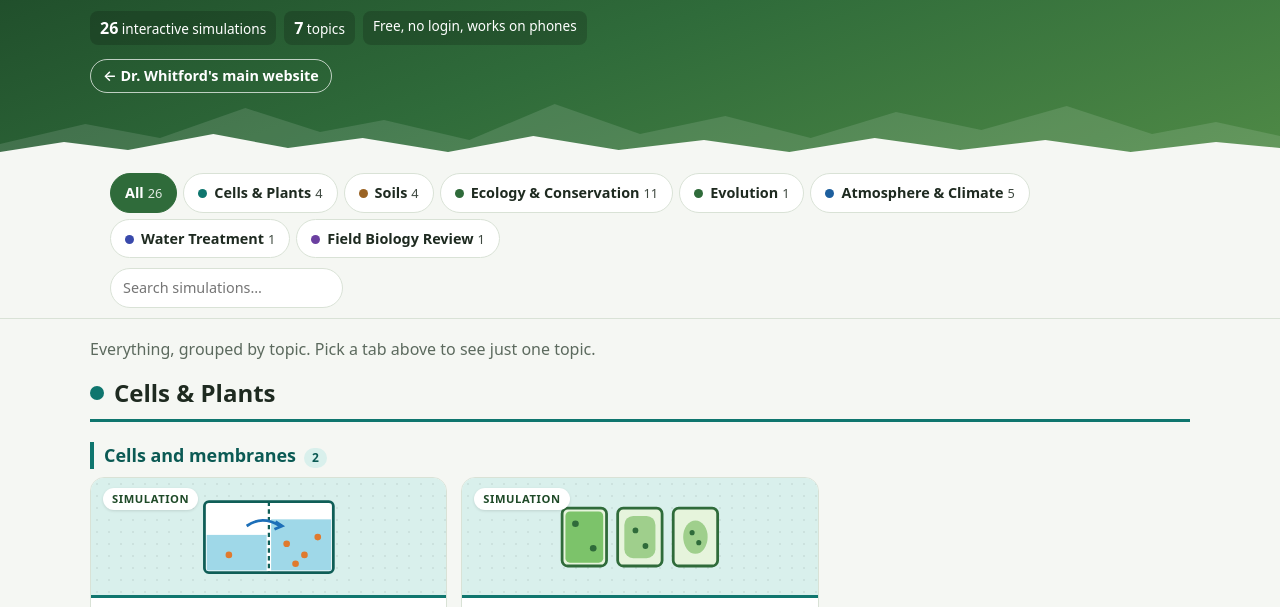
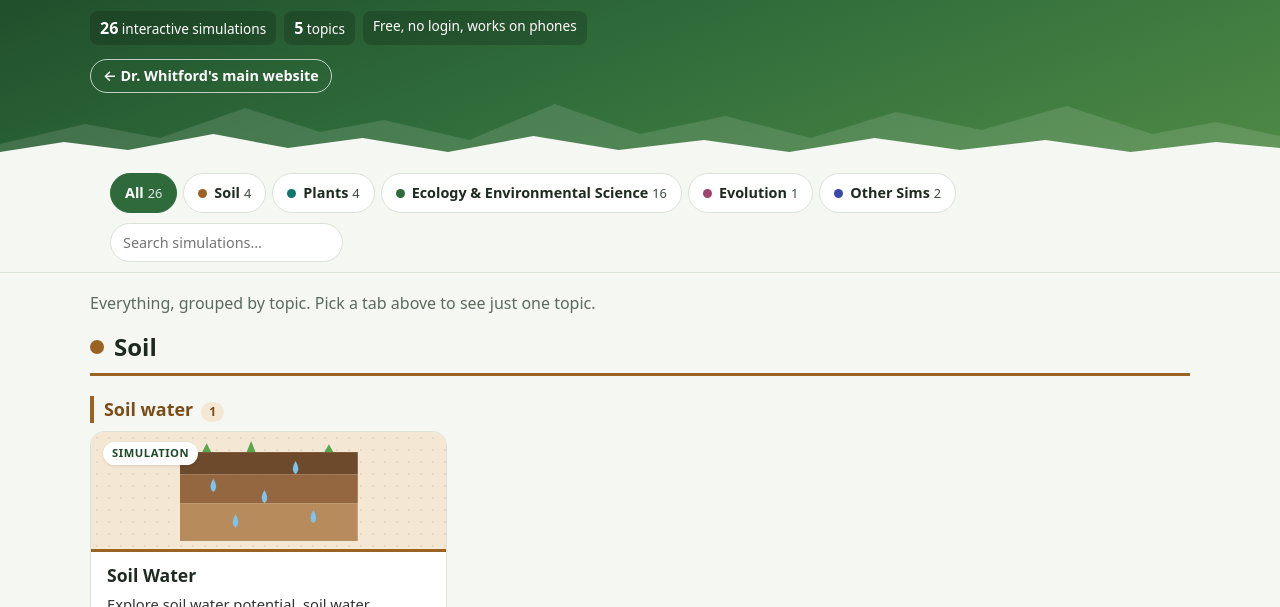
Before and after one commit to malachi-whitford/class-sims, a plain HTML site: page index.html in a window 1280 px wide. Shown: the part 176-783 px from the top of the page. Drawn offline with Linux system fonts and the light colour scheme.

Commit message:
Reorganize home page tabs: Soil, Plants, Ecology & Environmental Science, Evolution, Other Sims (#40)
Atmosphere sims move into Ecology & Environmental Science; water treatment and
field biology review move into Other Sims. Old #links redirect to the new tabs.


Claude-Session: https://claude.ai/code/session_01X3v8s4M4pDdqukg5QbnsqF

Co-authored-by: Claude Opus 5.5 <noreply@anthropic.com>

```diff
--- a/catalog.js
+++ b/catalog.js
@@ -29,52 +29,46 @@
    ===================================================================== */
 
 const TOPICS = [
-  { id: "cells", label: "Cells & Plants",
-    blurb: "How water moves into and out of cells, and how plants capture carbon and move water.",
-    sections: [
-      { id: "membranes", label: "Cells and membranes" },
-      { id: "plants",    label: "Plant physiology" } ] },
-  { id: "soils", label: "Soils",
+  { id: "soils", label: "Soil",
     blurb: "How soils hold water and nutrients.",
     sections: [
       { id: "water",     label: "Soil water" },
       { id: "chemistry", label: "Soil chemistry" } ] },
-  { id: "ecology", label: "Ecology & Conservation",
-    blurb: "From single populations to whole ecosystems, and how science informs conservation.",
+  { id: "plants", label: "Plants",
+    blurb: "How water moves into and out of plant cells, and how plants capture carbon and move water.",
+    sections: [
+      { id: "membranes",  label: "Cells and membranes" },
+      { id: "physiology", label: "Plant physiology" } ] },
+  { id: "ecology", label: "Ecology & Environmental Science",
+    blurb: "From single populations to whole ecosystems, the atmosphere and climate, and how science informs conservation.",
     sections: [
       { id: "populations",  label: "Populations",                blurb: "How populations grow, and how we count and project them." },
       { id: "interactions", label: "Species interactions",       blurb: "Predators, prey, competitors, and contests." },
       { id: "ecosystems",   label: "Communities and ecosystems", blurb: "Diversity, energy flow, and change over time." },
-      { id: "conservation", label: "Conservation and environmental policy", blurb: "Laws, shared resources, and managing land." } ] },
+      { id: "conservation", label: "Conservation and environmental policy", blurb: "Laws, shared resources, and managing land." },
+      { id: "climate",      label: "Greenhouse effect and climate" },
+      { id: "ozone",        label: "The ozone layer" },
+      { id: "air",          label: "Air quality" },
+      { id: "circulation",  label: "Global winds and climate zones" } ] },
   { id: "evolution", label: "Evolution",
     blurb: "How species are related, and how scientists draw, read, and name the tree of life.",
     sections: [
       { id: "phylogeny", label: "Reading phylogenies" } ] },
-  { id: "atmosphere", label: "Atmosphere & Climate",
-    blurb: "How gases in the air interact with light and weather: the greenhouse effect, the ozone layer, air quality, and global winds.",
+  { id: "other", label: "Other Sims",
+    blurb: "Water treatment and field biology review.",
     sections: [
-      { id: "climate", label: "Greenhouse effect and climate" },
-      { id: "ozone",   label: "The ozone layer" },
-      { id: "air",     label: "Air quality" },
-      { id: "circulation", label: "Global winds and climate zones" } ] },
-  { id: "water", label: "Water Treatment",
-    blurb: "How drinking water is made clean and safe, step by step through a treatment plant.",
-    sections: [
-      { id: "coag", label: "Coagulation, flocculation, and settling" } ] },
-  { id: "fieldbio", label: "Field Biology Review",
-    blurb: "Species ID practice for BIOL 7 field trips.",
-    sections: [
-      { id: "species", label: "Species identification" } ] }
+      { id: "coag",    label: "Water treatment: coagulation, flocculation, and settling", blurb: "How drinking water is made clean and safe." },
+      { id: "species", label: "Field biology: species identification", blurb: "Species ID practice for BIOL 7 field trips." } ] }
 ];
 
-// Old page addresses (e.g. .../#population) still open the matching new tab.
-const TOPIC_ALIASES = { plants: "cells", population: "ecology", community: "ecology",
-  ecosystems: "ecology", behavior: "ecology", environment: "ecology", field: "ecology" };
+// Old page addresses (e.g. .../#population, .../#atmosphere) still open the matching new tab.
+const TOPIC_ALIASES = { cells: "plants", atmosphere: "ecology", water: "other", fieldbio: "other",
+  population: "ecology", community: "ecology", ecosystems: "ecology", behavior: "ecology", environment: "ecology", field: "ecology" };
 
 const ITEMS = [
   {
     title: "Osmosis",
-    where: ["cells/membranes"],
+    where: ["plants/membranes"],
     type: "sim",
     url: "sims/osmosis/",
     desc: "Two chambers separated by a membrane that lets water through but not solutes. Change the solute on each side and watch the water level shift.",
@@ -82,7 +76,7 @@ const ITEMS = [
   },
   {
     title: "Osmolarity & Tonicity: Plant Cells",
-    where: ["cells/membranes"],
+    where: ["plants/membranes"],
     type: "sim",
     url: "sims/plant-cell-tonicity/",
     desc: "Compare three plant cells in hypotonic, isotonic, and hypertonic solutions. See turgor pressure, plasmolysis, and water potential (Ψ = Ψs + Ψp).",
@@ -90,7 +84,7 @@ const ITEMS = [
   },
   {
     title: "Photosynthesis: C₃, C₄, CAM & Photorespiration",
-    where: ["cells/plants"],
+    where: ["plants/physiology"],
     type: "sim",
     url: "sims/photosynthesis-pathways/",
     desc: "Adjust light, CO₂, and temperature to see what limits photosynthesis, watch Rubisco choose between CO₂ and O₂, and compare C₃, C₄, and CAM plants across habitats.",
@@ -98,7 +92,7 @@ const ITEMS = [
   },
   {
     title: "Water Potential in Plants",
-    where: ["cells/plants", "soils/water"],
+    where: ["plants/physiology", "soils/water"],
     type: "sim",
     url: "sims/plant-water-potential/",
     desc: "Follow water from the soil into the root, up the xylem, and out through transpiration, using the water potential equation at each step.",
@@ -202,7 +196,7 @@ const ITEMS = [
   },
   {
     title: "Field Biology Species Review",
-    where: ["fieldbio/species"],
+    where: ["other/species"],
     type: "sim",
     url: "sims/field_bio_review/",
     desc: "Flashcard study tools for the species from each semester's BIOL 7 field trips. Pick your semester and practice your IDs.",
@@ -226,7 +220,7 @@ const ITEMS = [
   },
   {
     title: "What Makes a Greenhouse Gas? Light Meets the Air",
-    where: ["atmosphere/climate"],
+    where: ["ecology/climate"],
     type: "sim",
     url: "sims/molecules-light/",
     desc: "See why CO₂ and H₂O trap heat but N₂ and O₂ don't: watch light's electric field push on each molecule's partial charges, and compare the vibrations that make a molecule's charge lopsided. Microwave, visible, and UV light spin, excite, or split some molecules too. Then add CO₂ and water vapor to an atmosphere and see infrared get sent back down and the ground warm.",
@@ -234,7 +228,7 @@ const ITEMS = [
   },
   {
     title: "A Planet's Energy Balance: How the Greenhouse Effect Sets Temperature",
-    where: ["atmosphere/climate"],
+    where: ["ecology/climate"],
     type: "sim",
     url: "sims/greenhouse-effect/",
     desc: "Watch sunlight arrive, reflect, and leave Earth as infrared. Change CO₂ and Earth's reflectivity from the last ice age to 2100, then compare Mercury, Venus, Earth, and Mars to see why Venus is the hottest planet.",
@@ -242,7 +236,7 @@ const ITEMS = [
   },
   {
     title: "The Chapman Cycle: How the Ozone Layer Works",
-    where: ["atmosphere/ozone"],
+    where: ["ecology/ozone"],
     type: "sim",
     url: "sims/chapman-cycle/",
     desc: "Watch UV light split O₂ and the pieces build ozone, molecule by molecule, until making and breaking reach a balance. Then add chlorine from CFCs and see ozone drop and more UV-B reach the ground.",
@@ -250,7 +244,7 @@ const ITEMS = [
   },
   {
     title: "Inversion Layers: Why the Central Valley Traps Air Pollution",
-    where: ["atmosphere/air"],
+    where: ["ecology/air"],
     type: "sim",
     url: "sims/valley-inversion/",
     desc: "See how inversions form: run a day–night cycle where the ground chills the air on long, calm winter nights (with tule fog and cold air draining off the foothills), and watch air sinking in the Pacific High warm by compression into a summer lid. Then see how the lid traps pollution from farms, Hwy 99, and Fresno–Clovis and drives up the Air Quality Index.",
@@ -258,7 +252,7 @@ const ITEMS = [
   },
   {
     title: "Global Air Circulation: Three Cells, Deserts, and Spinning Winds",
-    where: ["atmosphere/circulation"],
+    where: ["ecology/circulation"],
     type: "sim",
     url: "sims/global-circulation/",
     desc: "Follow air around the Hadley, Ferrel, and polar cells to see how pressure, volume, temperature, and water-holding capacity explain rain belts and deserts. Then spin the Earth to see the Coriolis effect bend the trade winds and westerlies, and compare how fast the ground moves at each latitude.",
@@ -274,7 +268,7 @@ const ITEMS = [
   },
   {
     title: "The Jar Test: Finding the Right Coagulant Dose",
-    where: ["water/coag"],
+    where: ["other/coag"],
     type: "sim",
     url: "sims/jar-test/",
     desc: "Run a six-jar test on average river water, storm runoff, or cold snowmelt: dose alum, rapid mix, slow mix, and settle, then find the best dose and scale it up to pounds per day. A close-up shows how canceling the particles' charge makes them stick, and how too much coagulant makes them repel again.",
@@ -284,7 +278,7 @@ const ITEMS = [
   // ---------- Example web app (delete the two slashes at the start of each line to use) ----------
   // ,{
   //   title: "Trail Camera Reviewer",
-  //   where: ["fieldbio/species"],
+  //   where: ["other/species"],
   //   type: "app",
   //   url: "https://script.google.com/macros/s/YOUR_DEPLOYMENT_ID/exec",
   //   desc: "Review trail camera images and record species detections. Sign in with your college Google account.",
--- a/index.html
+++ b/index.html
@@ -131,7 +131,7 @@
   const blurbEl = document.getElementById('blurb');
   const searchEl = document.getElementById('search');
   const topicById = Object.fromEntries(TOPICS.map(t => [t.id, t]));
-  const TC = { cells:['#0f766e','#d9f0ec','#0b5a54'], soils:['#9a6324','#f4e7d4','#7a4c18'], ecology:['#2f6b3a','#e2efdc','#1f4a28'], fieldbio:['#6b3fa0','#ece3f6','#552f80'], atmosphere:['#1d5f9e','#dde9f6','#164a7c'], water:['#3949ab','#e3e6f6','#2c3a8c'] };
+  const TC = { soils:['#9a6324','#f4e7d4','#7a4c18'], plants:['#0f766e','#d9f0ec','#0b5a54'], ecology:['#2f6b3a','#e2efdc','#1f4a28'], evolution:['#a0446b','#f6e2ea','#7d3053'], other:['#3949ab','#e3e6f6','#2c3a8c'] };
   const tcVars = id => { const c = TC[id] || TC.ecology; return `--tc:${c[0]};--tl:${c[1]};--td:${c[2]}`; };
   const thumbOf = i => (typeof THUMBS === 'object' && THUMBS[i.url]) || '<circle cx="80" cy="45" r="26" fill="var(--tc)" opacity=".25"/><circle cx="80" cy="45" r="12" fill="var(--tc)" opacity=".5"/>';
   const TYPE_LABEL = { sim: 'Simulation', app: 'Web app', link: 'Resource' };
```
